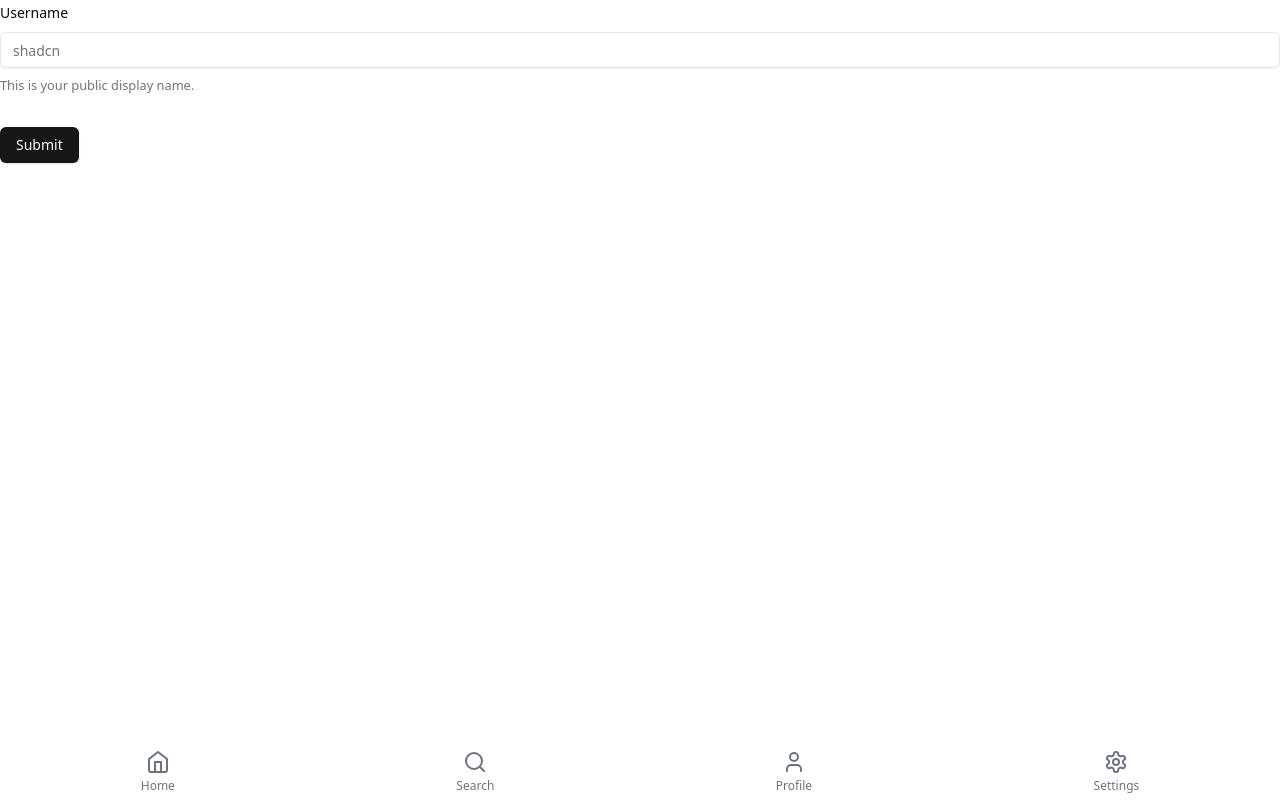
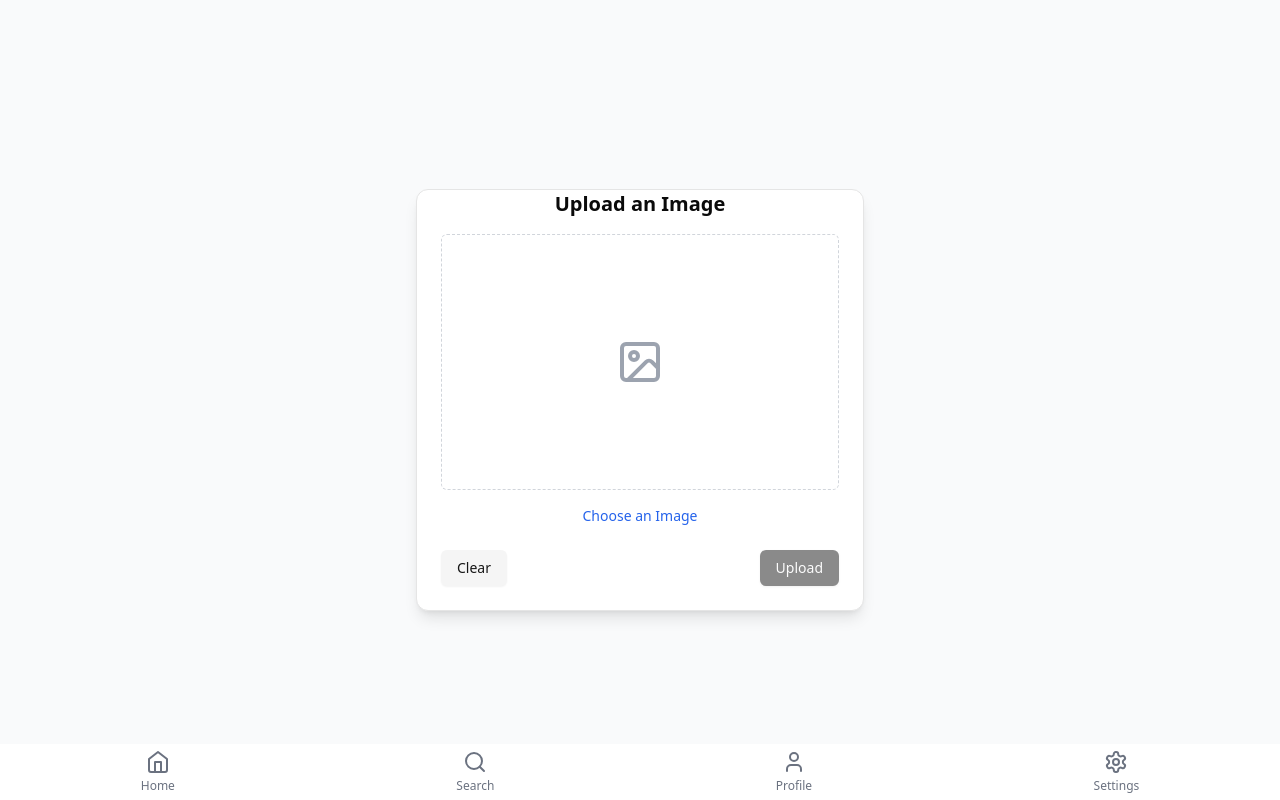
Before and after one commit to hhanh00/zkool-app, a React (Vite) app: page / in a window 1280 px wide. Shown: the top 800 px of the page. Built offline with nearby package versions, Linux system fonts and the light colour scheme.

Commit message:
feat: component image upload (#3)

```diff
--- /dev/null
+++ b/src/components/ui/card.tsx
@@ -0,0 +1,76 @@
+import * as React from "react"
+
+import { cn } from "@/lib/utils"
+
+const Card = React.forwardRef<
+  HTMLDivElement,
+  React.HTMLAttributes<HTMLDivElement>
+>(({ className, ...props }, ref) => (
+  <div
+    ref={ref}
+    className={cn(
+      "rounded-xl border bg-card text-card-foreground shadow",
+      className
+    )}
+    {...props}
+  />
+))
+Card.displayName = "Card"
+
+const CardHeader = React.forwardRef<
+  HTMLDivElement,
+  React.HTMLAttributes<HTMLDivElement>
+>(({ className, ...props }, ref) => (
+  <div
+    ref={ref}
+    className={cn("flex flex-col space-y-1.5 p-6", className)}
+    {...props}
+  />
+))
+CardHeader.displayName = "CardHeader"
+
+const CardTitle = React.forwardRef<
+  HTMLDivElement,
+  React.HTMLAttributes<HTMLDivElement>
+>(({ className, ...props }, ref) => (
+  <div
+    ref={ref}
+    className={cn("font-semibold leading-none tracking-tight", className)}
+    {...props}
+  />
+))
+CardTitle.displayName = "CardTitle"
+
+const CardDescription = React.forwardRef<
+  HTMLDivElement,
+  React.HTMLAttributes<HTMLDivElement>
+>(({ className, ...props }, ref) => (
+  <div
+    ref={ref}
+    className={cn("text-sm text-muted-foreground", className)}
+    {...props}
+  />
+))
+CardDescription.displayName = "CardDescription"
+
+const CardContent = React.forwardRef<
+  HTMLDivElement,
+  React.HTMLAttributes<HTMLDivElement>
+>(({ className, ...props }, ref) => (
+  <div ref={ref} className={cn("p-6 pt-0", className)} {...props} />
+))
+CardContent.displayName = "CardContent"
+
+const CardFooter = React.forwardRef<
+  HTMLDivElement,
+  React.HTMLAttributes<HTMLDivElement>
+>(({ className, ...props }, ref) => (
+  <div
+    ref={ref}
+    className={cn("flex items-center p-6 pt-0", className)}
+    {...props}
+  />
+))
+CardFooter.displayName = "CardFooter"
+
+export { Card, CardHeader, CardFooter, CardTitle, CardDescription, CardContent }
--- /dev/null
+++ b/src/components/ui/image_uploader.tsx
@@ -0,0 +1,81 @@
+import React, { useState } from "react"
+import { Button } from "@/components/ui/button"
+import { Input } from "@/components/ui/input"
+import { Card, CardContent, CardFooter } from "@/components/ui/card"
+import { Image } from "lucide-react" // Icon for image upload preview
+
+const ImageUploader: React.FC = () => {
+  const [selectedImage, setSelectedImage] = useState<File | null>(null)
+  const [previewUrl, setPreviewUrl] = useState<string | null>(null)
+
+  const handleImageUpload = (event: React.ChangeEvent<HTMLInputElement>) => {
+    const file = event.target.files?.[0]
+    if (file) {
+      setSelectedImage(file)
+      setPreviewUrl(URL.createObjectURL(file))
+    }
+  }
+
+  const handleClearImage = () => {
+    setSelectedImage(null)
+    setPreviewUrl(null)
+  }
+
+  const handleSubmit = () => {
+    if (!selectedImage) {
+      alert("Please select an image first!")
+      return
+    }
+
+    // Handle the file upload logic here (e.g., send it to an API)
+    alert(`Image "${selectedImage.name}" uploaded successfully!`)
+  }
+
+  return (
+    <div className="flex justify-center items-center min-h-screen bg-gray-50">
+      <Card className="max-w-md w-full shadow-lg">
+        <CardContent>
+          <div className="text-center mb-4">
+            <h2 className="text-xl font-semibold">Upload an Image</h2>
+          </div>
+          {previewUrl ? (
+            <div className="mb-4">
+              <img
+                src={previewUrl}
+                alt="Preview"
+                className="w-full h-64 object-cover rounded-md"
+              />
+            </div>
+          ) : (
+            <div className="flex justify-center items-center mb-4 h-64 border border-dashed border-gray-300 rounded-md">
+              <Image size={48} className="text-gray-400" />
+            </div>
+          )}
+          <Input
+            type="file"
+            accept="image/*"
+            onChange={handleImageUpload}
+            className="hidden"
+            id="image-upload"
+          />
+          <label
+            htmlFor="image-upload"
+            className="block text-center text-sm font-medium text-blue-600 cursor-pointer hover:underline"
+          >
+            {selectedImage ? "Change Image" : "Choose an Image"}
+          </label>
+        </CardContent>
+        <CardFooter className="flex justify-between">
+          <Button variant="secondary" onClick={handleClearImage}>
+            Clear
+          </Button>
+          <Button onClick={handleSubmit} disabled={!selectedImage}>
+            Upload
+          </Button>
+        </CardFooter>
+      </Card>
+    </div>
+  )
+}
+
+export default ImageUploader
--- a/src/routes/Open.tsx
+++ b/src/routes/Open.tsx
@@ -4,6 +4,7 @@ import { useForm } from "react-hook-form"
 import { Form, FormControl, FormDescription, FormField, FormItem, FormLabel, FormMessage } from "@/components/ui/form"
 import { Button } from "@/components/ui/button"
 import { Input } from "@/components/ui/input"
+import ImageUploader from "@/components/ui/image_uploader"
 
 const formSchema = z.object({
   username: z.string().min(2).max(50),
@@ -29,6 +30,7 @@ export const ProfileForm: React.FC<{}> = () => {
   return (
     <Form {...form}>
       <form onSubmit={form.handleSubmit(onSubmit)} className="space-y-8">
+        <ImageUploader />
         <FormField
           control={form.control}
           name="username"
```
